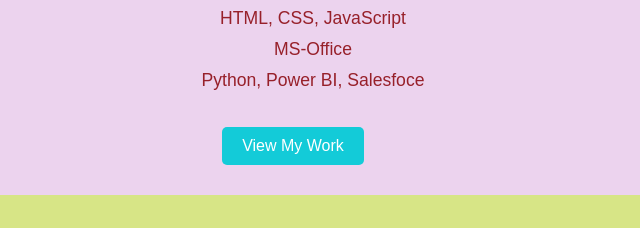
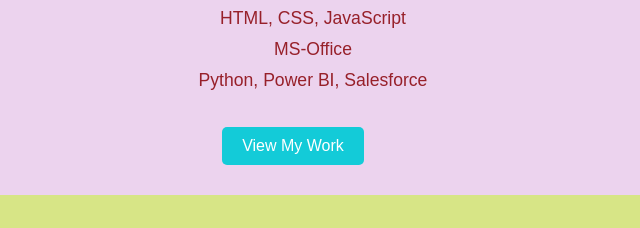
Before and after one commit to sharmaankita06/Portfolio-Web-Page, a plain HTML site: page Assignment02/web/index.html in a window 1280 px wide. Shown: the part 562-790 px from the top of the page, 347-987 px from the left. Drawn offline with Linux system fonts and the light colour scheme.

Commit message:
Update index.html

```diff
--- a/Assignment02/web/index.html
+++ b/Assignment02/web/index.html
@@ -17,7 +17,7 @@
     <ul>
         <li>HTML, CSS, JavaScript</li>
         <li>MS-Office</li>
-        <li>Python, Power BI, Salesfoce</li>
+        <li>Python, Power BI, Salesforce</li>
     </ul>
 
     <a href="https://github.com/sharmaankita06" target="_blank">View My Work</a>
```
